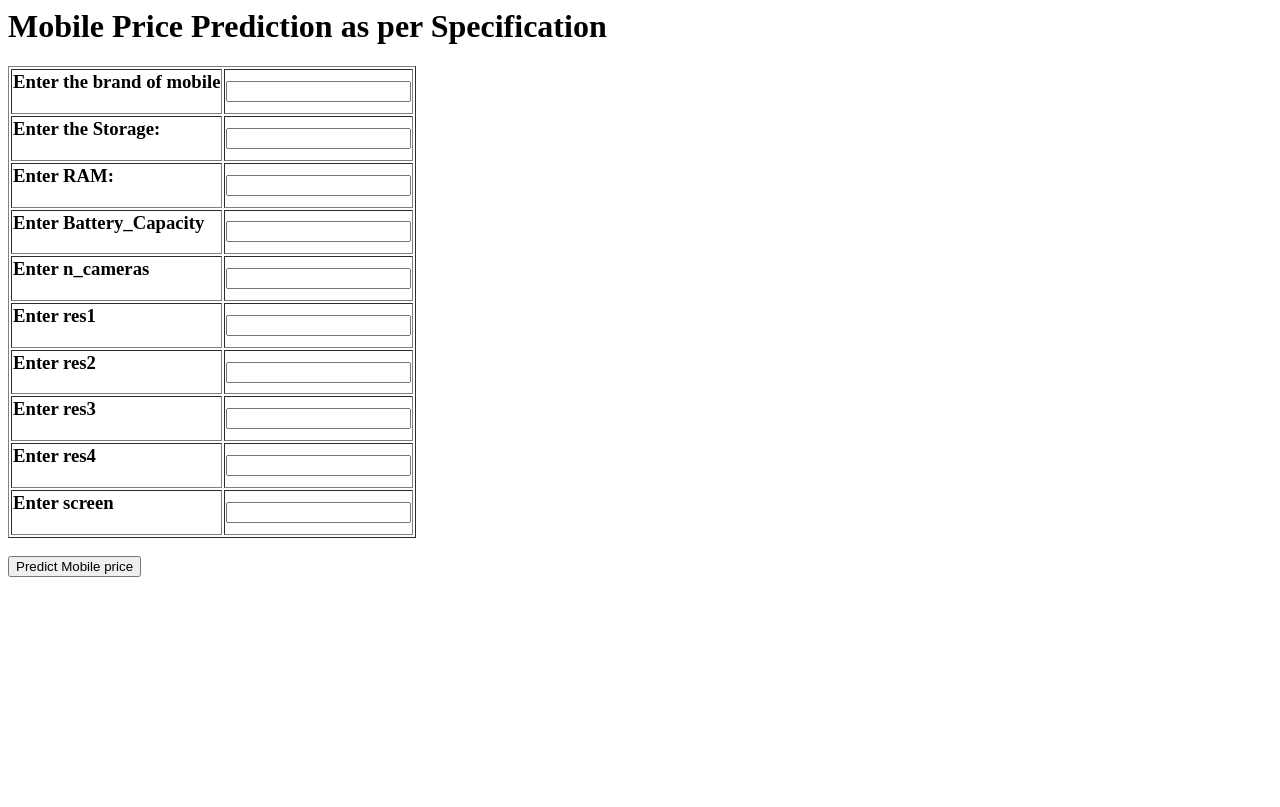
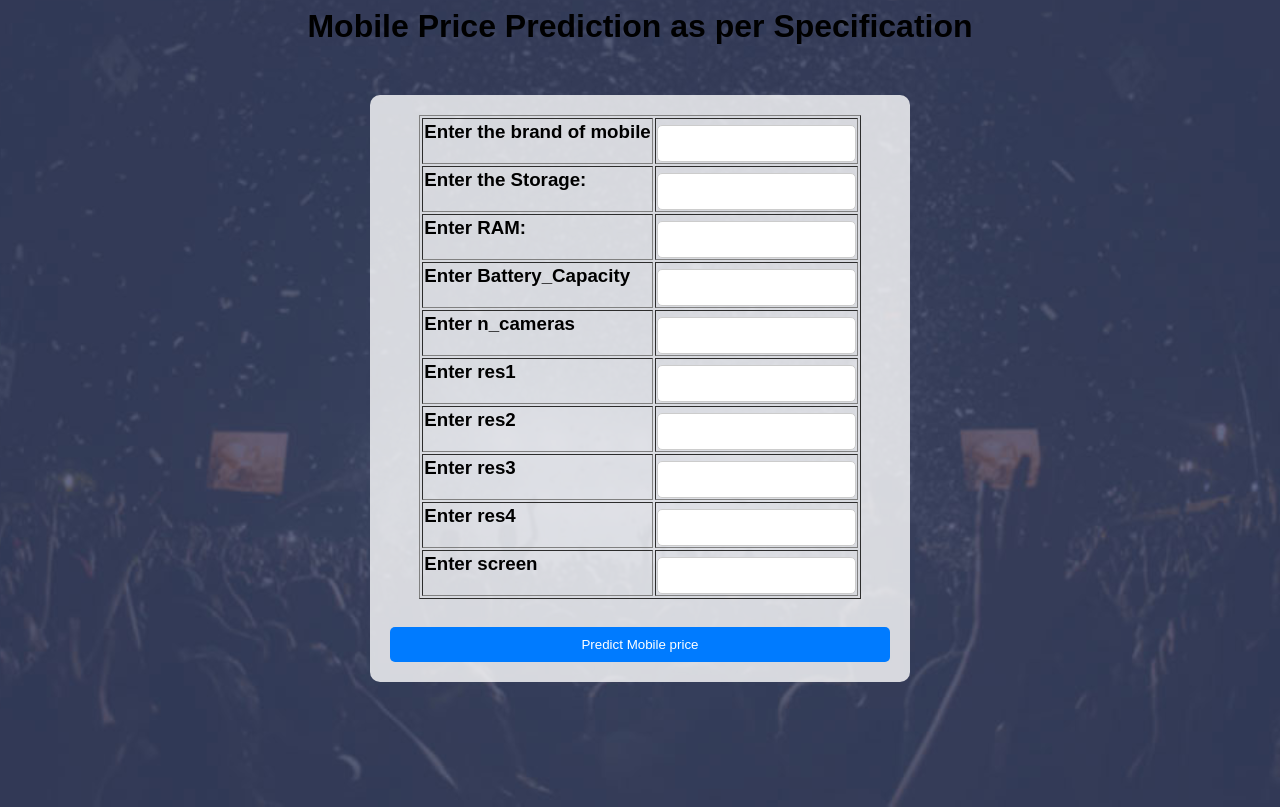
Before and after one commit to Rajatgoel179/End_to_End_Mobile_Price_Prediction_with_mlflow, a Flask app: page / in a window 1280 px wide. Before the commit the page ends 577 px from the top, so only its background shows below. Run offline with Flask 3, Linux system fonts and the light colour scheme.

Commit message:
changes in html pages

```diff
--- a/templates/home.html
+++ b/templates/home.html
@@ -1,9 +1,58 @@
 <html>
 <head>
+    <style>
+        body {
+            background-image: url('./static/assets/img/form-v9.jpg'); /* Replace 'background_image.jpg' with the path to your image */
+            background-size: cover;
+            background-position: center;
+            font-family: Arial, sans-serif;
+        }
 
+        form {
+            background-color: rgba(255, 255, 255, 0.8); /* Adjust the opacity and color as needed */
+            padding: 20px;
+            border-radius: 10px;
+            margin: 50px auto; /* Center the form horizontally */
+            max-width: 500px;
+        }
+
+        h1 {
+            text-align: center;
+        }
+
+        table {
+            margin: 0 auto;
+        }
+
+        input[type="number"] {
+            width: 100%;
+            padding: 10px;
+            border-radius: 5px;
+            border: 1px solid #ccc;
+            margin-top: 5px;
+        }
+
+        button[type="submit"] {
+            width: 100%;
+            padding: 10px;
+            border: none;
+            background-color: #007bff;
+            color: #fff;
+            cursor: pointer;
+            border-radius: 5px;
+            margin-top: 10px;
+        }
+
+        button[type="submit"]:hover {
+            background-color: #0056b3;
+        }
+
+        h1#Prediction_text {
+            text-align: center;
+        }
+    </style>
 
 <h1>Mobile Price Prediction as per Specification</h1>
-
 </head>
 <body>
     <form action="/predict" method="POST">
```
